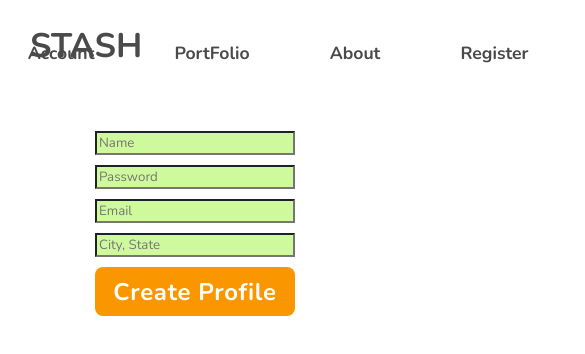
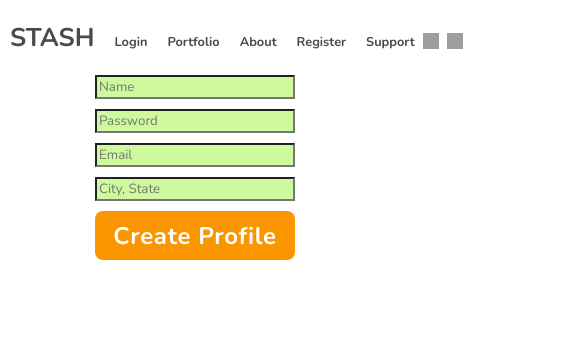
Before and after one commit to Team-Chef-Porfolio/Chef-Portfolio, a React (Create React App) app in the folder chef-portfolio/: page / in a window 390 px wide. Shown: the top 354 px of the page, 585 px wide, since content can reach past the window. Built offline with nearby package versions, Linux system fonts and the light colour scheme; grey boxes are pictures that could not be loaded.

Commit message:
navbar responsive

```diff
--- a/chef-portfolio/src/components/NavBar/NavBar.css
+++ b/chef-portfolio/src/components/NavBar/NavBar.css
@@ -1,39 +1,57 @@
-.Navbar-bar{
+.Navbar-bar {
   display: flex;
   flex-direction: row;
-    height: 12vh;
-
+  height: 15px;
+  justify-content: space-between;
+  align-items: middle;
+  margin: 30px 0;
+  max-width: 100vw;
 }
 
-.NavBar{
-    width: 100%;
+.NavBar {
+  max-width: 550px;
+
   display: flex;
   flex-direction: row;
-    justify-content: flex-end;
-    margin: 0 255px;
+  justify-content: space-around;
+  padding-bottom: 10px;
   font-family: 'Nunito', sans-serif;
   font-weight: 700;
-
-
 }
-.logo{
-    width: 100%;
-    font-size: 17px;
-    padding:0 0 0 30px;
-    color: rgb(74, 74, 74);
-
+.NavBar img {
+  padding-top: 3px;
 }
 
+.logo {
+  font-size: 1.6rem;
+  padding-left: 10px;
+  color: rgb(74, 74, 74);
+  align-self: center;
+  display: inline-block;
+}
 
+#srch-icon {
+  width: 1rem;
+  height: 1rem;
+  margin: 0 8px;
+}
 
-.NavBar a{
+#head-icon {
+  width: 1rem;
+  height: 1rem;
+  margin-right: 8px;
+}
+
+.NavBar a {
   color: rgb(74, 74, 74);
   text-decoration: none;
-    margin: 0 30px ;
-    font-size: 1.1rem;
+  font-size: 1rem;
   padding: 0 0 0 20px;
+  margin-bottom: 10px;
 }
 
-.link{
-    margin-top: 41px;
+@media only screen and (max-width: 600px) {
+  .NavBar a {
+    font-size: 0.8rem;
   }
+}
--- a/chef-portfolio/src/components/NavBar/NavBar.js
+++ b/chef-portfolio/src/components/NavBar/NavBar.js
@@ -8,18 +8,18 @@ function NavBar(props) {
 
   return (
     <div className='Navbar-bar'>
-      <div className='logo'>
-        <h1>STASH</h1>
-      </div>
+
+        <h1 className='logo'>STASH</h1>
+
       <div className='NavBar'>
         <div className='link'>
           <Link to='/login'>Login</Link>
         </div>
+        {/* <div className='link'>
+          <Link to='/account'>Account</Link>
+        </div> */}
         <div className='link'>
-          <Link to='/account'>Account</Link>
-        </div>
-        <div className='link'>
-          <Link to='/portfolio'>PortFolio</Link>
+          <Link to='/portfolio'>Portfolio</Link>
         </div>
         <div className='link'>
           <Link to='/about'>About</Link>
@@ -30,8 +30,8 @@ function NavBar(props) {
         <div className='link'>
           <Link to='/support'>Support</Link>
         </div>
-        <img src='https://image.flaticon.com/icons/svg/61/61088.svg' style={{width:'25px',height: '24px',padding:'40px 4px 4px 4px'}}alt='icon' />
-        <img style={{width:'25px', padding:'28px 4px 4px 20px',}} src='https://image.flaticon.com/icons/svg/44/44948.svg' alt='icon' />
+        <img src='https://image.flaticon.com/icons/svg/61/61088.svg' id="srch-icon" alt='icon' />
+        <img className="icon-img" src='https://image.flaticon.com/icons/svg/44/44948.svg' id="head-icon" alt='icon' />
 
       </div>
     </div>
@@ -39,3 +39,7 @@ function NavBar(props) {
 }
 
 export default NavBar;
+
+
+// <img src='https://image.flaticon.com/icons/svg/61/61088.svg' style={{width:'25px',height: '24px',padding:'40px 4px 4px 4px'}}alt='icon' />
+//         <img style={{width:'25px', padding:'28px 4px 4px 20px',}} src='https://image.flaticon.com/icons/svg/44/44948.svg' alt='icon' />
```
Lines whose indentation alone changed are shown as unchanged.
